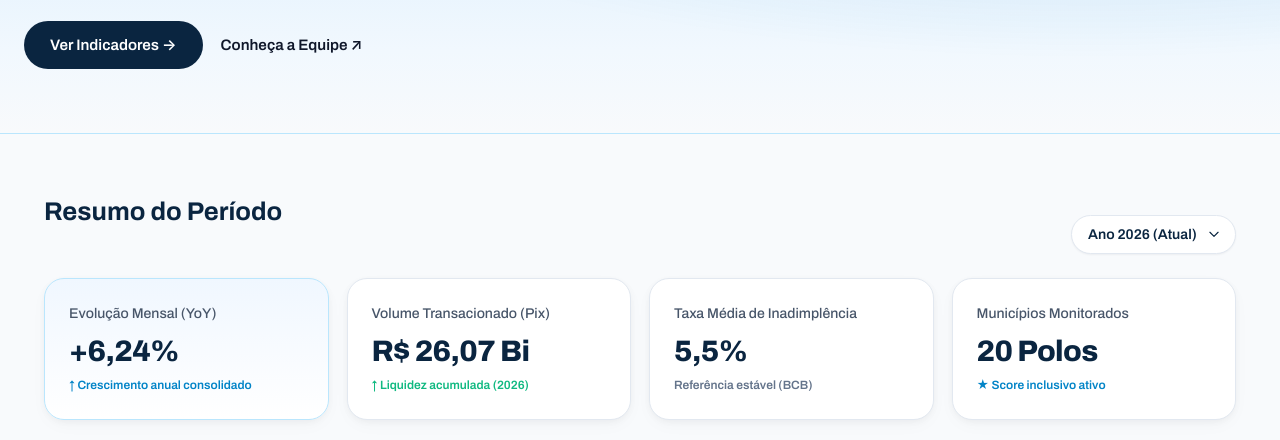
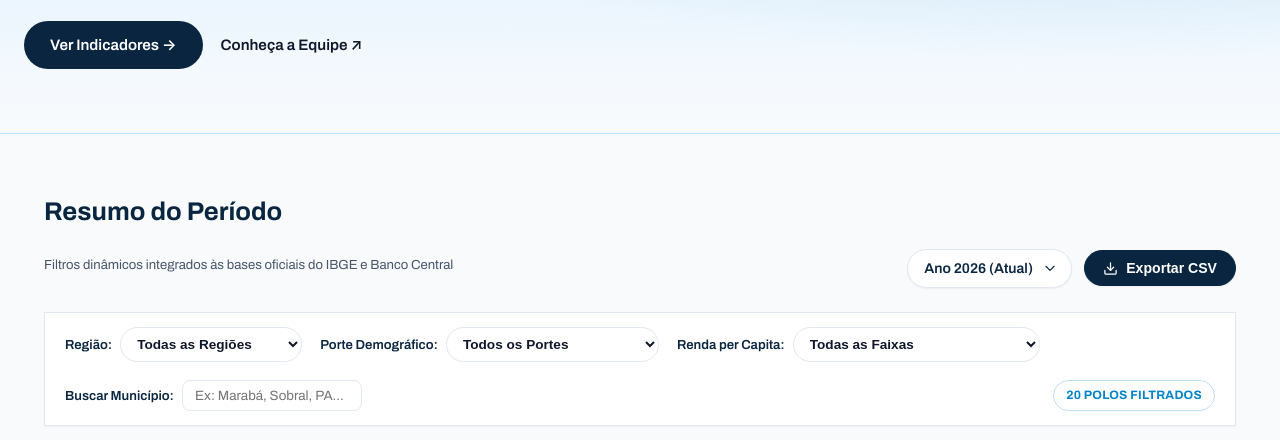
Before and after one commit to Meridiano-Tech/API-DSM1, a plain HTML site: page index.html in a window 1280 px wide. Shown: the part 360-800 px from the top of the page. Drawn offline with nearby package versions, Linux system fonts and the light colour scheme.

Commit message:
feat: adiciona barra de filtros socioeconomicos e botao de exportacao csv na interface

```diff
--- a/css/style.css
+++ b/css/style.css
@@ -330,7 +330,7 @@ a {
 
 .graficos {
   display: grid;
-  grid-template-columns: repeat(2,1fr);
+  grid-template-columns: repeat(2, 1fr);
   gap: 20px;
   padding: 0 var(--recuo);
 }
@@ -986,6 +986,7 @@ button.botao {
 }
 
 @media (max-width: 900px) {
+
   .simulador-grid,
   .graficos-grid-duplo,
   .grid-analises-graficos {
@@ -1516,6 +1517,108 @@ button.botao {
   font-size: 1.6rem;
   font-weight: 700;
   color: var(--cor-primaria);
+}
+
+.secao-descricao-sm {
+  font-size: 0.82rem;
+  color: var(--cor-texto-suave);
+  margin-top: 4px;
+}
+
+.controles-dashboard-topo {
+  display: flex;
+  align-items: center;
+  gap: 12px;
+  flex-wrap: wrap;
+}
+
+.btn-exportar-dashboard {
+  display: inline-flex;
+  align-items: center;
+  gap: 8px;
+  background-color: var(--cor-primaria);
+  color: #ffffff;
+  border: 1px solid var(--cor-primaria);
+  padding: 9px 18px;
+  border-radius: var(--raio-pill);
+  font-size: 0.88rem;
+  font-weight: 600;
+  cursor: pointer;
+  box-shadow: var(--sombra-sm);
+  transition: all var(--transicao);
+}
+
+.btn-exportar-dashboard:hover {
+  background-color: var(--cor-destaque);
+  border-color: var(--cor-destaque);
+  box-shadow: 0 4px 12px rgba(2, 132, 199, 0.25);
+  transform: translateY(-1px);
+}
+
+.btn-exportar-dashboard:active {
+  transform: translateY(0);
+}
+
+/* Barra de Filtros Socioeconômicos */
+.barra-filtros-socioeconomicos {
+  background: var(--cor-card);
+  border: 1px solid var(--cor-borda);
+  border-radius: var(--raio-card);
+  padding: 14px 20px;
+  margin-bottom: 24px;
+  display: flex;
+  align-items: center;
+  flex-wrap: wrap;
+  gap: 18px;
+  box-shadow: var(--sombra-sm);
+}
+
+.filtro-item {
+  display: flex;
+  align-items: center;
+  gap: 8px;
+}
+
+.filtro-rotulo-sm {
+  font-size: 0.82rem;
+  font-weight: 600;
+  color: var(--cor-primaria);
+  white-space: nowrap;
+}
+
+.filtro-input-sm {
+  border: 1px solid var(--cor-borda);
+  border-radius: var(--raio-sm);
+  padding: 7px 12px;
+  font-size: 0.84rem;
+  font-family: inherit;
+  color: var(--cor-primaria);
+  background: #ffffff;
+  outline: none;
+  transition: all var(--transicao);
+  min-width: 170px;
+}
+
+.filtro-input-sm:focus {
+  border-color: var(--cor-destaque);
+  box-shadow: 0 0 0 2px rgba(2, 132, 199, 0.2);
+}
+
+.filtro-item-status {
+  margin-left: auto;
+}
+
+.badge-status-filtros {
+  display: inline-block;
+  font-size: 0.76rem;
+  font-weight: 700;
+  color: var(--cor-destaque);
+  background-color: var(--cor-destaque-bg);
+  border: 1px solid rgba(2, 132, 199, 0.25);
+  padding: 5px 12px;
+  border-radius: var(--raio-pill);
+  letter-spacing: 0.02em;
+  text-transform: uppercase;
 }
 
 .filtro-select {
@@ -1562,8 +1665,15 @@ button.botao {
 }
 
 @keyframes pulsoAtualizacao {
-  0% { transform: scale(0.96); opacity: 0.65; }
-  100% { transform: scale(1); opacity: 1; }
+  0% {
+    transform: scale(0.96);
+    opacity: 0.65;
+  }
+
+  100% {
+    transform: scale(1);
+    opacity: 1;
+  }
 }
 
 .valor-atualizado {
@@ -1936,7 +2046,7 @@ button.botao {
   gap: 8px;
 }
 
-.equipe-dev-lista .equipe-membro-nome + .equipe-membro-nome {
+.equipe-dev-lista .equipe-membro-nome+.equipe-membro-nome {
   padding-top: 8px;
   border-top: 1px solid #f1f5f9;
 }
--- a/index.html
+++ b/index.html
@@ -63,14 +63,69 @@
     <div class="secao-topo">
       <div>
         <h2 class="secao-saudacao">Resumo do Período</h2>
+        <p class="secao-descricao-sm">Filtros dinâmicos integrados às bases oficiais do IBGE e Banco Central</p>
       </div>
-      <div>
+        <div class="controles-dashboard-topo">
           <select class="filtro-select" id="filtro-ano" aria-label="Filtro de período">
             <option value="2026" selected>Ano 2026 (Atual)</option>
             <option value="2025">Ano 2025</option>
             <option value="2024">Ano 2024</option>
             <option value="todos">Todos os Anos</option>
           </select>
+          <button id="btn-exportar-csv" class="btn-exportar-dashboard"
+            title="Exportar dados filtrados em CSV estruturado">
+            <svg width="15" height="15" viewBox="0 0 24 24" fill="none" stroke="currentColor" stroke-width="2"
+              stroke-linecap="round" stroke-linejoin="round">
+              <path d="M21 15v4a2 2 0 0 1-2 2H5a2 2 0 0 1-2-2v-4"></path>
+              <polyline points="7 10 12 15 17 10"></polyline>
+              <line x1="12" y1="15" x2="12" y2="3"></line>
+            </svg>
+            Exportar CSV
+          </button>
+        </div>
+      </div>
+
+      <!-- Barra de Filtros Socioeconômicos e Regionais -->
+      <div class="barra-filtros-socioeconomicos" id="barra-filtros">
+        <div class="filtro-item">
+          <label for="filtro-regiao-macro" class="filtro-rotulo-sm">Região:</label>
+          <select id="filtro-regiao-macro" class="filtro-select-sm">
+            <option value="todas" selected>Todas as Regiões</option>
+            <option value="Norte">Região Norte</option>
+            <option value="Nordeste">Região Nordeste</option>
+            <option value="Sudeste">Região Sudeste</option>
+            <option value="Sul">Região Sul</option>
+            <option value="Centro-Oeste">Região Centro-Oeste</option>
+          </select>
+        </div>
+
+        <div class="filtro-item">
+          <label for="filtro-porte" class="filtro-rotulo-sm">Porte Demográfico:</label>
+          <select id="filtro-porte" class="filtro-select-sm">
+            <option value="todos" selected>Todos os Portes</option>
+            <option value="pequeno">Pequeno Porte (&lt; 150k)</option>
+            <option value="medio">Médio Porte (150k a 350k)</option>
+            <option value="grande">Grande Porte (&gt; 350k)</option>
+          </select>
+        </div>
+
+        <div class="filtro-item">
+          <label for="filtro-renda" class="filtro-rotulo-sm">Renda per Capita:</label>
+          <select id="filtro-renda" class="filtro-select-sm">
+            <option value="todas" selected>Todas as Faixas</option>
+            <option value="baixa">Baixa Renda (&lt; R$ 1.000)</option>
+            <option value="media">Renda Média (R$ 1.000 a 1.500)</option>
+            <option value="alta">Renda Alta (&gt; R$ 1.500)</option>
+          </select>
+        </div>
+
+        <div class="filtro-item filtro-busca-item">
+          <label for="filtro-busca-muni" class="filtro-rotulo-sm">Buscar Município:</label>
+          <input type="text" id="filtro-busca-muni" class="filtro-input-sm" placeholder="Ex: Marabá, Sobral, PA..." />
+        </div>
+
+        <div class="filtro-item-status">
+          <span class="badge-status-filtros" id="badge-total-filtrado">20 Polos Filtrados</span>
         </div>
       </div>
 
```
Lines whose indentation alone changed are shown as unchanged.
